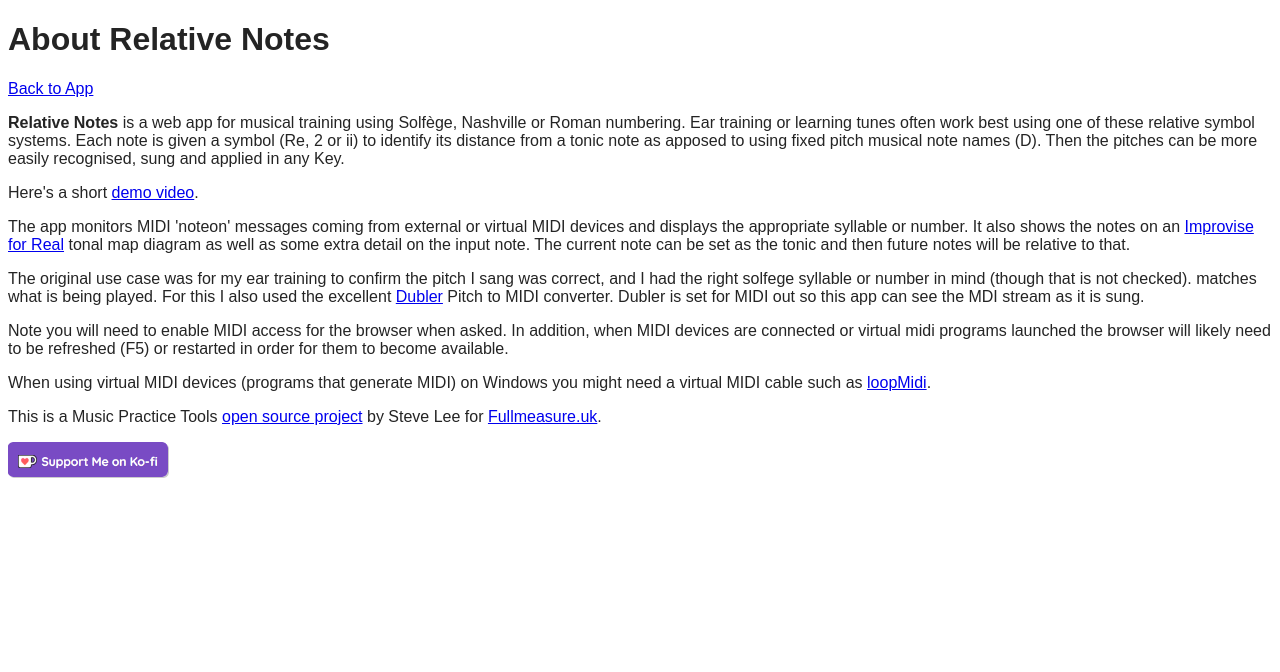
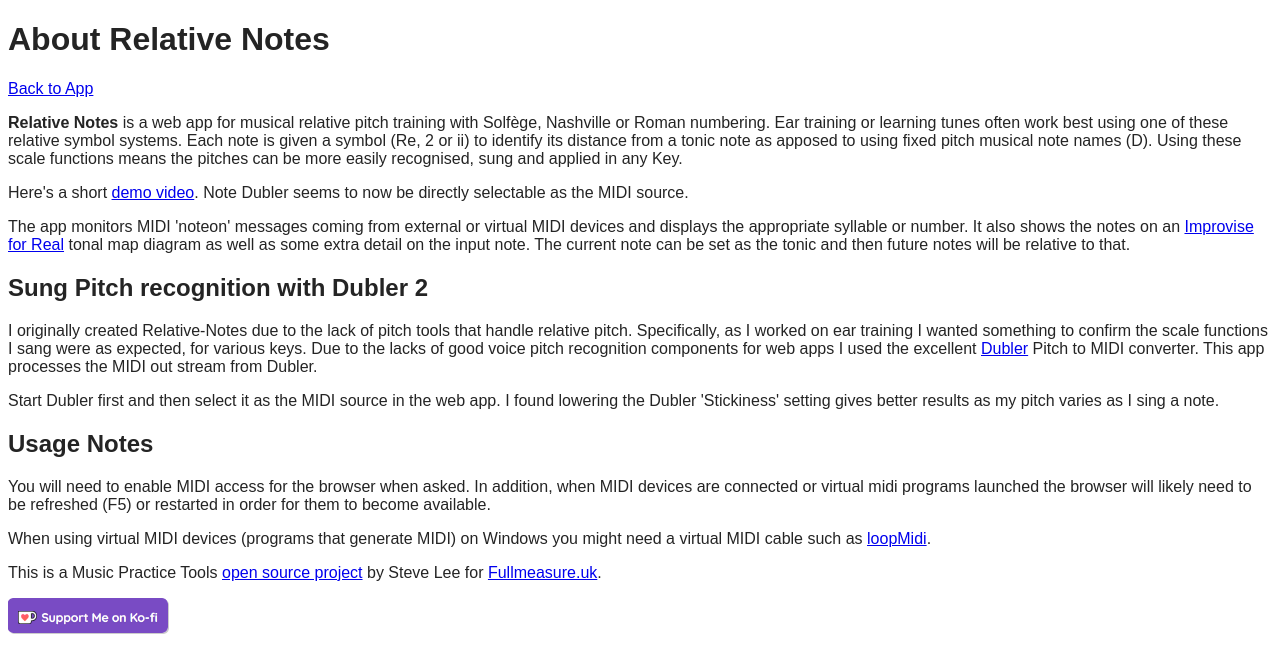
Before and after one commit to music-practice-tools/relative-notes, a SvelteKit app: page /about in a window 1280 px wide. Shown: the top 672 px of the page. Built offline with nearby package versions, Linux system fonts and the light colour scheme.

Commit message:
Update Readme

```diff
--- a/src/routes/about/+page.svelte
+++ b/src/routes/about/+page.svelte
@@ -8,19 +8,18 @@
     href="/"
     data-sveltekit-reload>Back to App</a>
 </p>
-
 <p>
-  <strong>Relative Notes</strong> is a web app for musical training using Solfège,
-  Nashville or Roman numbering. Ear training or learning tunes often work best using
-  one of these relative symbol systems. Each note is given a symbol (Re, 2 or ii)
-  to identify its distance from a tonic note as apposed to using fixed pitch musical
-  note names (D). Then the pitches can be more easily recognised, sung and applied
-  in any Key.
+  <strong>Relative Notes</strong> is a web app for musical relative pitch training
+  with Solfège, Nashville or Roman numbering. Ear training or learning tunes often
+  work best using one of these relative symbol systems. Each note is given a symbol
+  (Re, 2 or ii) to identify its distance from a tonic note as apposed to using fixed
+  pitch musical note names (D). Using these scale functions means the pitches can
+  be more easily recognised, sung and applied in any Key.
 </p>
 <p>
-  Here's a short <a href="https://www.youtube.com/watch?v=4kNCYW4tiGQ)"
+  Here's a short <a href="https://www.youtube.com/watch?v=CsQQuxrUV9E)"
     >demo video</a
-  >.
+  >. Note Dubler seems to now be directly selectable as the MIDI source.
 </p>
 <p>
   The app monitors MIDI 'noteon' messages coming from external or virtual MIDI
@@ -29,18 +28,26 @@
   map diagram as well as some extra detail on the input note. The current note can
   be set as the tonic and then future notes will be relative to that.
 </p>
+<h2>Sung Pitch recognition with Dubler 2</h2>
 <p>
-  The original use case was for my ear training to confirm the pitch I sang was
-  correct, and I had the right solfege syllable or number in mind (though that
-  is not checked). matches what is being played. For this I also used the
-  excellent <a href="https://vochlea.com/">Dubler</a> Pitch to MIDI converter. Dubler
-  is set for MIDI out so this app can see the MDI stream as it is sung.
+  I originally created Relative-Notes due to the lack of pitch tools that handle
+  relative pitch. Specifically, as I worked on ear training I wanted something
+  to confirm the scale functions I sang were as expected, for various keys. Due
+  to the lacks of good voice pitch recognition components for web apps I used
+  the excellent <a href="https://vochlea.com/">Dubler</a> Pitch to MIDI converter.
+  This app processes the MIDI out stream from Dubler.
 </p>
 <p>
-  Note you will need to enable MIDI access for the browser when asked. In
-  addition, when MIDI devices are connected or virtual midi programs launched
-  the browser will likely need to be refreshed (F5) or restarted in order for
-  them to become available.
+  Start Dubler first and then select it as the MIDI source in the web app. I
+  found lowering the Dubler 'Stickiness' setting gives better results as my
+  pitch varies as I sing a note.
+</p>
+<h2>Usage Notes</h2>
+<p>
+  You will need to enable MIDI access for the browser when asked. In addition,
+  when MIDI devices are connected or virtual midi programs launched the browser
+  will likely need to be refreshed (F5) or restarted in order for them to become
+  available.
 </p>
 <p>
   When using virtual MIDI devices (programs that generate MIDI) on Windows you
@@ -48,7 +55,6 @@
     href="https://www.tobias-erichsen.de/software/loopmidi.html">loopMidi</a
   >.
 </p>
-
 <p>
   This is a Music Practice Tools <a
     href="https://github.com/music-practice-tools/relative-notes"
```
